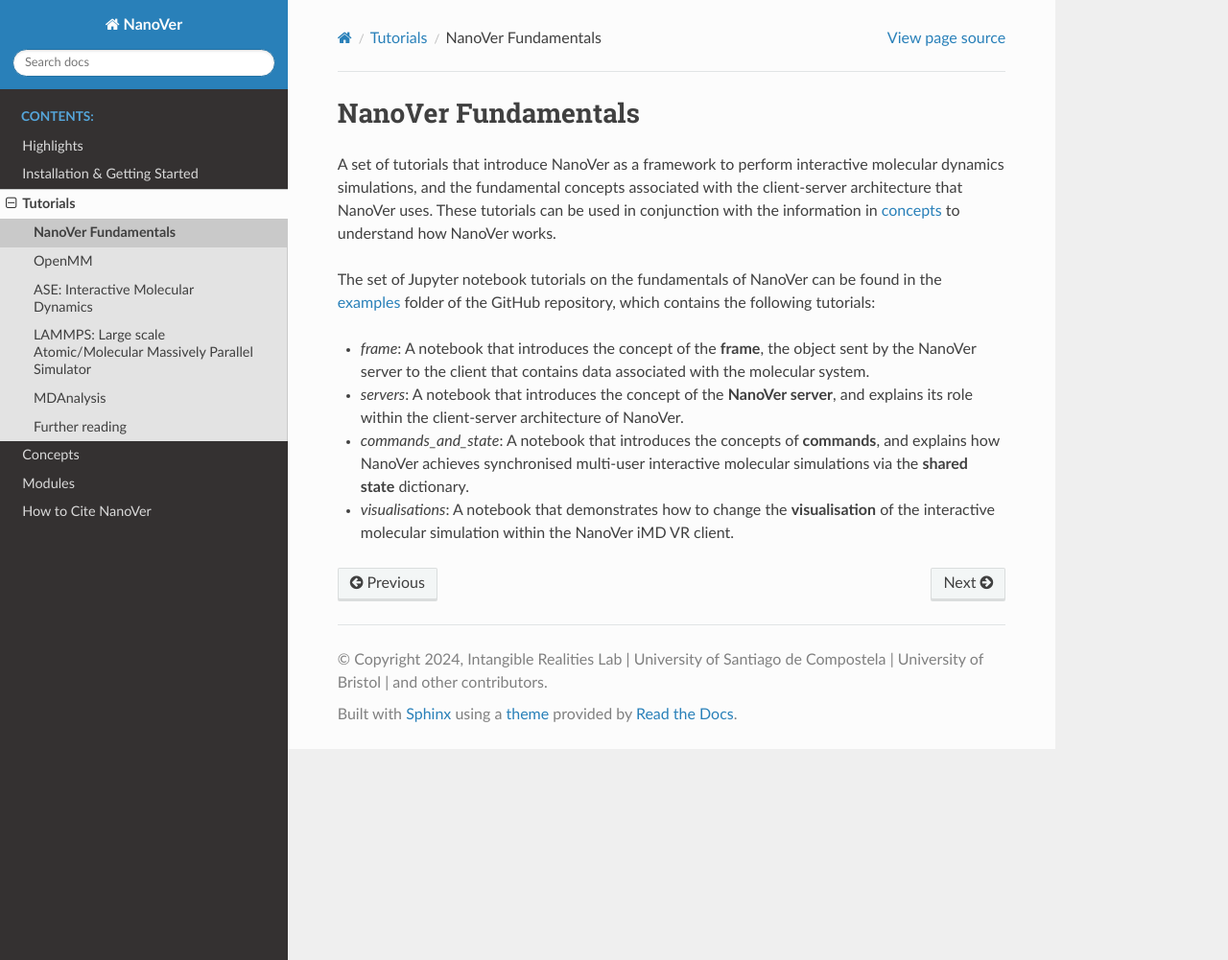
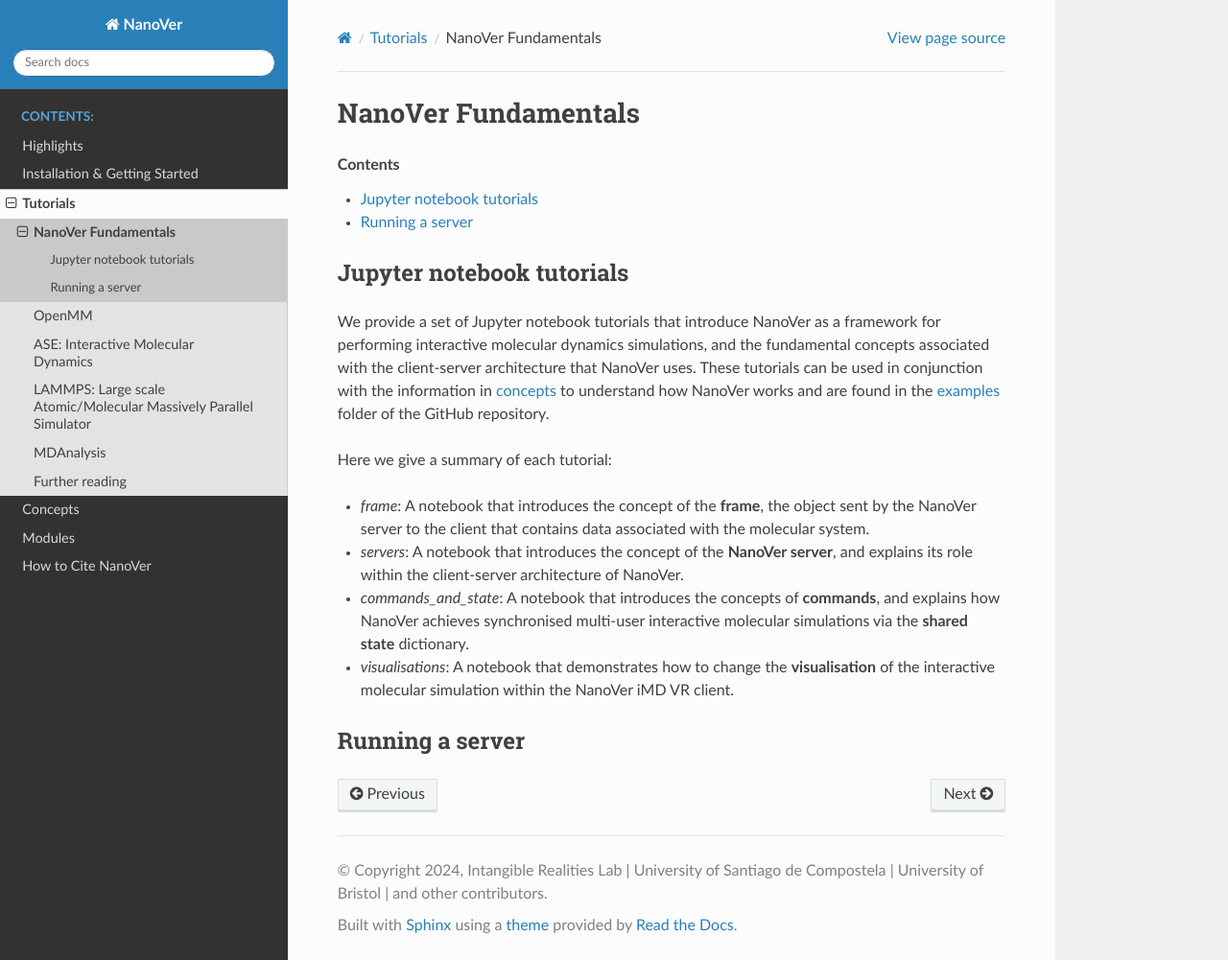
Before and after one commit to IRL2/nanover-docs, a Sphinx documentation site: the page built from source/tutorials/fundamentals.rst, in a window 1280 px wide and 1001 px high. Shown: the whole window at 96% size. Built offline with Sphinx 7.4.7 and the Read the Docs theme 2.0.0, drawn with Linux system fonts in a browser that asks for light colours; pages that are not in the unit, such as notebooks, are missing from menus; the version number could not be read and is left out.

Commit message:
Add contents and update intro
Added subheadings in preparation for adding a section on running a NanoVer server. Also reworded the into to the tutorials part to make it fit better with the new heading.

```diff
--- a/source/tutorials/fundamentals.rst
+++ b/source/tutorials/fundamentals.rst
@@ -2,14 +2,20 @@
 NanoVer Fundamentals
 ====================
 
-A set of tutorials that introduce NanoVer as a framework to perform interactive molecular
-dynamics simulations, and the fundamental concepts associated with the client-server
+.. contents:: Contents
+    :depth: 2
+    :local:
+
+Jupyter notebook tutorials
+==========================
+
+We provide a set of Jupyter notebook tutorials that introduce NanoVer as a framework for performing interactive
+molecular dynamics simulations, and the fundamental concepts associated with the client-server
 architecture that NanoVer uses. These tutorials can be used in conjunction with the
-information in :ref:`concepts <Concepts>` to understand how NanoVer works.
+information in :ref:`concepts <Concepts>` to understand how NanoVer works and are found in the
+`examples <https://github.com/IRL2/nanover-protocol/tree/main/examples/fundamentals>`_ folder of the GitHub repository.
 
-The set of Jupyter notebook tutorials on the fundamentals of NanoVer can be found in the
-`examples <https://github.com/IRL2/nanover-protocol/tree/main/examples/fundamentals>`_ folder
-of the GitHub repository, which contains the following tutorials:
+Here we give a summary of each tutorial:
 
 * `frame`: A notebook that introduces the concept of the **frame**, the object sent by
   the NanoVer server to the client that contains data associated with the molecular system.
@@ -20,3 +26,7 @@
   **shared state** dictionary.
 * `visualisations`: A notebook that demonstrates how to change the **visualisation** of the
   interactive molecular simulation within the NanoVer iMD VR client.
+
+
+Running a server
+================
```
